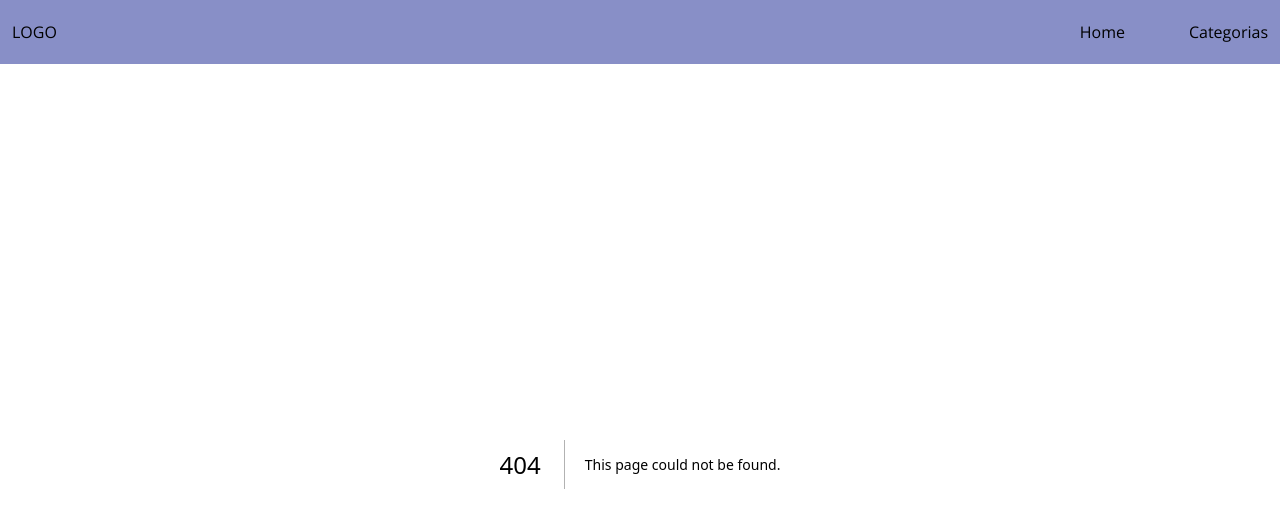
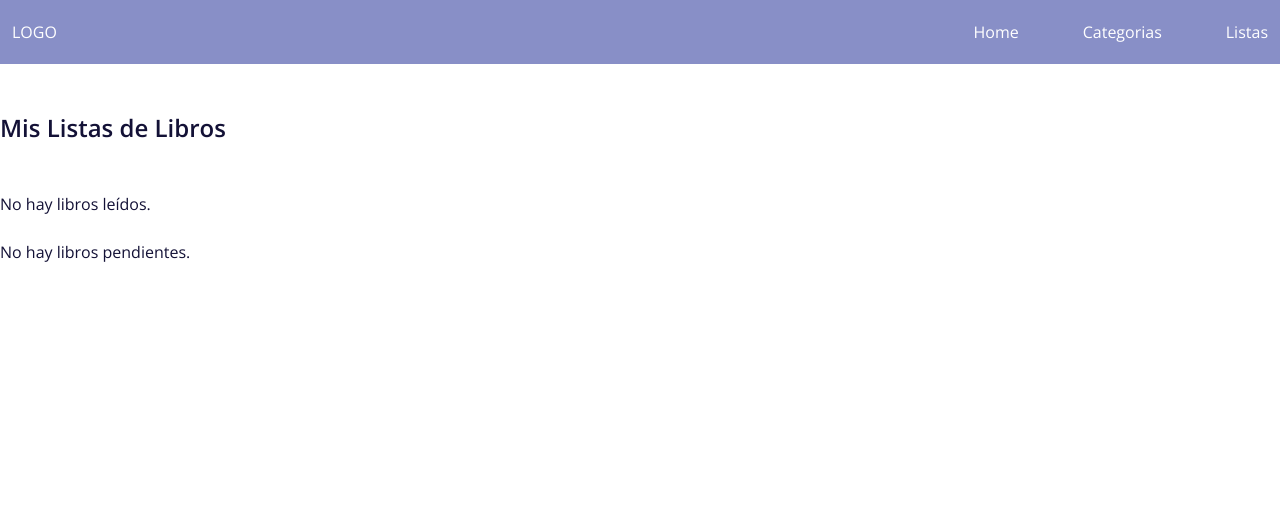
Before and after one commit to Oscarandio/book-app, a Next.js app: page /lists in a window 1280 px wide. Before the commit this address had no page. Shown: the top 528 px of the page. Built offline with nearby package versions, Linux system fonts and the light colour scheme.

Commit message:
añadido contexto

```diff
--- a/app/layout.tsx
+++ b/app/layout.tsx
@@ -1,12 +1,13 @@
-import type { Metadata } from "next";
-import { openSans } from "./fonts";
-import "./globals.css";
-import Nav from "@/components/layout/Nav";
+import type { Metadata } from 'next';
+import { openSans } from './fonts';
+import './globals.css';
+import { BookProvider } from '@/context/BookContext';
+import Nav from '@/components/layout/Nav';
 
 export const metadata: Metadata = {
-  title: "Book App",
+  title: 'Book App',
   description:
-    "Lleva un registro de los libros que has leído y los que te gustaría leer",
+    'Lleva un registro de los libros que has leído y los que te gustaría leer',
 };
 
 export default function RootLayout({
@@ -17,8 +18,10 @@ export default function RootLayout({
   return (
     <html lang='en'>
       <body className={`${openSans.className} antialiased`}>
-        <Nav />
-        {children}
+        <BookProvider>
+          <Nav />
+          {children}
+        </BookProvider>
       </body>
     </html>
   );
--- /dev/null
+++ b/app/lists/page.tsx
@@ -0,0 +1,15 @@
+// app/pages/ListsPage.tsx
+import ReadBooksList from '@/components/ReadBooksList';
+import PendingBooksList from '@/components/PendingBooksList';
+
+const ListsPage: React.FC = () => {
+  return (
+    <div className='container mx-auto text-primary my-12'>
+      <h1 className='text-2xl font-semibold mb-12'>Mis Listas de Libros</h1>
+      <ReadBooksList />
+      <PendingBooksList />
+    </div>
+  );
+};
+
+export default ListsPage;
--- a/components/BookPage.tsx
+++ b/components/BookPage.tsx
@@ -1,6 +1,9 @@
 import Image from 'next/image';
 import Button from './layout/Button';
+import { useBookContext } from '../context/BookContext';
+
 interface BookPageProps {
+  id: string;
   title: string;
   authors: string[];
   publishedDate: string;
@@ -11,6 +14,7 @@ interface BookPageProps {
 }
 
 const BookPage: React.FC<BookPageProps> = ({
+  id,
   title,
   authors,
   thumbnail,
@@ -20,6 +24,17 @@ const BookPage: React.FC<BookPageProps> = ({
   publisher,
 }) => {
   const defaultThumbnail = '/default-thumbnail.jpg';
+  const { addToReadBooks, addToPendingBooks } = useBookContext();
+
+  const handleSaveAsRead = () => {
+    addToReadBooks({ id, title });
+    alert('Libro guardado como leído');
+  };
+
+  const handleSaveAsPending = () => {
+    addToPendingBooks({ id, title });
+    alert('Libro guardado como pendiente');
+  };
 
   return (
     <section className='container mx-auto my-12 px-3 text-primary'>
@@ -62,8 +77,8 @@ const BookPage: React.FC<BookPageProps> = ({
           />
         </article>
         <aside className='w-full lg:w-1/4 text-sm font-light my-6 flex flex-wrap flex-row lg:flex-col gap-4'>
-          <Button text='Guardar como Leído' />
-          <Button text='Guardar como Pendiente' />
+          <Button onClick={handleSaveAsRead} text='Guardar como Leído' />
+          <Button onClick={handleSaveAsPending} text='Guardar como Pendiente' />
         </aside>
       </section>
     </section>
--- /dev/null
+++ b/components/PendingBooksList.tsx
@@ -0,0 +1,37 @@
+// app/components/PendingBooksList.tsx
+'use client';
+
+import { useBookContext } from '@/context/BookContext';
+import BookCard from './BookCard';
+
+const PendingBooksList: React.FC = () => {
+  const { pendingBooks } = useBookContext();
+
+  if (pendingBooks.length === 0) {
+    return <p>No hay libros pendientes.</p>;
+  }
+
+  return (
+    <section>
+      <h2 className='text-xl'>Libros Pendientes</h2>
+      <ul>
+        {pendingBooks.map((book) => (
+
+            <BookCard
+              key={book.id}
+              id={book.id} // Pasa el id a BookCard
+              title={book.title}
+              authors={book.authors || []}
+              publishedDate={book.publishedDate}
+              thumbnail={book.thumbnail || ''}
+              description={book.description}
+              pageCount={book.pageCount}
+            />
+
+        ))}
+      </ul>
+    </section>
+  );
+};
+
+export default PendingBooksList;
--- /dev/null
+++ b/components/ReadBooksList.tsx
@@ -0,0 +1,62 @@
+// app/components/ReadBooksList.tsx
+'use client';
+
+import { useBookContext } from '@/context/BookContext';
+import Image from 'next/image';
+import Link from 'next/link';
+
+const ReadBooksList: React.FC = () => {
+  const { readBooks } = useBookContext(); // Debe ser una función
+
+  if (readBooks.length === 0) {
+    return <p>No hay libros leídos.</p>;
+  }
+  const defaultThumbnail = '/default-thumbnail.jpg';
+
+  return (
+    <section className='text-primary'>
+      <h2 className='text-xl'>Libros Leídos</h2>
+      <ul>
+        {readBooks.map((book) => (
+          <>
+            <Link href={`/books/${book.id}`}>
+              <article className='flex my-4 lg:my-6 border-2 border-transparent rounded-xl hover:border-2 hover:border-jacaranda p-1 cursor-pointer'>
+                <figure className='relative w-28 h-44 flex-shrink-0'>
+                  <Image
+                    className='rounded-lg'
+                    src={book.thumbnail || defaultThumbnail}
+                    alt={book.title}
+                    fill
+                    sizes='(max-width: 640px) 100vw, (max-width: 1024px) 50vw, 20vw'
+                    style={{ objectFit: 'cover' }}
+                  />
+                </figure>
+                <section className='ml-4 text-primary'>
+                  <h3 className='line-clamp-2 text-xl font-bold'>
+                    {book.title || 'Sin título'}
+                  </h3>
+                  <p className='text-sm font-light mt-1 mb-4'>
+                    {`${book.authors || 'Autor desconocido'} · ${
+                      book.publishedDate
+                        ? book.publishedDate.slice(0, 4)
+                        : 'Año de publicación desconocido'
+                    }`}
+                  </p>
+
+                  <p className='line-clamp-3 mt-1'>
+                    {book.description || 'Descripción no disponibe'}
+                  </p>
+                  <p className='text-sm font-light mt-3'>
+                    {`Número de páginas:  ${book.pageCount || 'no disponibe'}`}
+                  </p>
+                </section>
+              </article>
+            </Link>
+          </>
+        ))}
+      </ul>
+    </section>
+  );
+};
+
+export default ReadBooksList;
--- a/components/layout/Button.tsx
+++ b/components/layout/Button.tsx
@@ -1,10 +1,12 @@
 interface ButtonProps {
+  onClick: () => void;
   text: string;
 }
 
-const Button: React.FC<ButtonProps> = ({ text }) => {
+const Button: React.FC<ButtonProps> = ({ onClick, text }) => {
   return (
     <button
+      onClick={onClick}
       type='button'
       className='w-full px-4 py-4 bg-jacaranda text-white rounded-2xl hover:bg-primary transition-colors ease-linear'>
       {text}
--- a/components/layout/Nav.tsx
+++ b/components/layout/Nav.tsx
@@ -19,6 +19,9 @@ const Nav: React.FC<NavProps> = () => {
           <li>
             <Link href='/categories'>Categorias</Link>
           </li>
+          <li>
+            <Link href='/lists'>Listas</Link>
+          </li>
         </ul>
       </nav>
     </div>
--- /dev/null
+++ b/context/BookContext.tsx
@@ -0,0 +1,53 @@
+// app/context/BookContext.tsx
+'use client';
+
+import { createContext, useContext, useState, ReactNode } from 'react';
+
+interface Book {
+  id: string;
+  title: string;
+  authors: string[];
+  publishedDate: string;
+  thumbnail: string;
+  description: string;
+  pageCount: number;
+}
+
+interface BookContextType {
+  readBooks: Book[];
+  pendingBooks: Book[];
+  addToReadBooks: (book: Book) => void;
+  addToPendingBooks: (book: Book) => void;
+}
+
+const BookContext = createContext<BookContextType | undefined>(undefined);
+
+export const BookProvider: React.FC<{ children: ReactNode }> = ({
+  children,
+}) => {
+  const [readBooks, setReadBooks] = useState<Book[]>([]);
+  const [pendingBooks, setPendingBooks] = useState<Book[]>([]);
+
+  const addToReadBooks = (book: Book) => {
+    setReadBooks((prevBooks) => [...prevBooks, book]);
+  };
+
+  const addToPendingBooks = (book: Book) => {
+    setPendingBooks((prevBooks) => [...prevBooks, book]);
+  };
+
+  return (
+    <BookContext.Provider
+      value={{ readBooks, pendingBooks, addToReadBooks, addToPendingBooks }}>
+      {children}
+    </BookContext.Provider>
+  );
+};
+
+export const useBookContext = () => {
+  const context = useContext(BookContext);
+  if (!context) {
+    throw new Error('useBookContext must be used within a BookProvider');
+  }
+  return context;
+};
--- a/tsconfig.json
+++ b/tsconfig.json
@@ -1,6 +1,6 @@
 {
   "compilerOptions": {
-    "target": "es5",
+    "target": "es6",
     "lib": ["dom", "dom.iterable", "esnext"],
     "allowJs": true,
     "skipLibCheck": true,
```
